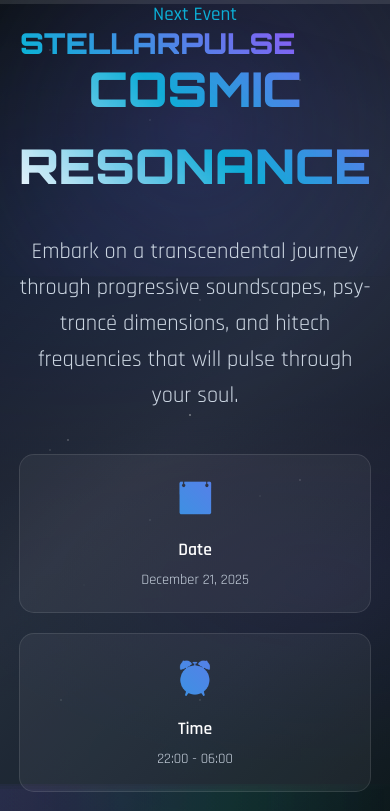
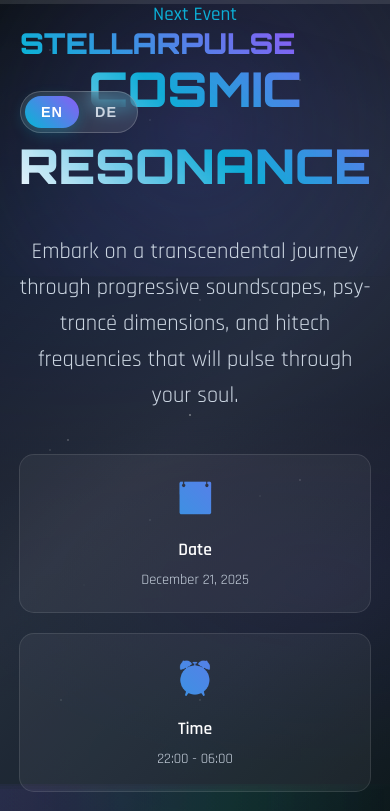
Before and after one commit to LingarajMKWalmart/Stellarpulse, a plain HTML site: page stellarpulse-website.html in a window 390 px wide. Shown: the top 811 px of the page. Drawn offline with Linux system fonts and the light colour scheme.

Commit message:
feat: Add EN/DE language toggle functionality
- Implemented professional language toggle buttons in navigation
- Added translation data attributes for key UI elements
- Created JavaScript language switching with localStorage persistence
- Added responsive positioning for mobile devices
- Included German translations for navigation, hero, and key sections
- Updated HTML lang attribute dynamically for accessibility
- Enhanced user experience with seamless language switching

```diff
--- a/stellarpulse-website.html
+++ b/stellarpulse-website.html
@@ -271,6 +271,41 @@
 
         .nav-links a:hover::after {
             width: 100%;
+        }
+
+        /* Language Toggle */
+        .language-toggle {
+            display: flex;
+            background: rgba(255, 255, 255, 0.1);
+            border-radius: 25px;
+            padding: 4px;
+            backdrop-filter: blur(10px);
+            border: 1px solid rgba(255, 255, 255, 0.2);
+        }
+
+        .lang-btn {
+            background: transparent;
+            border: none;
+            color: var(--text-secondary);
+            padding: 8px 16px;
+            border-radius: 20px;
+            font-size: 0.9rem;
+            font-weight: 600;
+            cursor: pointer;
+            transition: all 0.3s ease;
+            text-transform: uppercase;
+            letter-spacing: 1px;
+        }
+
+        .lang-btn:hover {
+            color: var(--text-primary);
+            background: rgba(255, 255, 255, 0.1);
+        }
+
+        .lang-btn.active {
+            background: linear-gradient(45deg, var(--accent-cyan), var(--accent-pink));
+            color: var(--text-primary);
+            box-shadow: 0 4px 15px rgba(6, 182, 212, 0.3);
         }
 
         /* Hero Section */
@@ -705,8 +740,18 @@
 
         /* Responsive Design */
         @media (max-width: 768px) {
+            .nav-container {
+                flex-wrap: wrap;
+                gap: 15px;
+            }
+
             .nav-links {
                 display: none;
+            }
+
+            .language-toggle {
+                order: 3;
+                margin-top: 10px;
             }
 
             .hero-title {
@@ -869,20 +914,24 @@
         <div class="nav-container">
             <a href="#hero" class="logo">STELLARPULSE</a>
             <ul class="nav-links">
-                <li><a href="#lineup">Lineup</a></li>
-                <li><a href="#venue">Venue</a></li>
-                <li><a href="#about">About</a></li>
-                <li><a href="#contact">Contact</a></li>
+                <li><a href="#lineup" data-en="Lineup" data-de="Lineup">Lineup</a></li>
+                <li><a href="#venue" data-en="Venue" data-de="Location">Venue</a></li>
+                <li><a href="#about" data-en="About" data-de="Über uns">About</a></li>
+                <li><a href="#contact" data-en="Contact" data-de="Kontakt">Contact</a></li>
             </ul>
+            <div class="language-toggle">
+                <button class="lang-btn active" data-lang="en">EN</button>
+                <button class="lang-btn" data-lang="de">DE</button>
+            </div>
         </div>
     </nav>
 
     <!-- Hero Section -->
     <section class="hero" id="hero">
         <div class="hero-content">
-            <div class="hero-subtitle">Next Event</div>
+            <div class="hero-subtitle" data-en="Next Event" data-de="Nächstes Event">Next Event</div>
             <h1 class="hero-title">COSMIC RESONANCE</h1>
-            <p class="hero-description">
+            <p class="hero-description" data-en="Embark on a transcendental journey through progressive soundscapes, psy-trance dimensions, and hitech frequencies that will pulse through your soul." data-de="Begib dich auf eine transzendentale Reise durch progressive Klanglandschaften, Psy-Trance-Dimensionen und Hitech-Frequenzen, die durch deine Seele pulsieren werden.">
                 Embark on a transcendental journey through progressive soundscapes,
                 psy-trance dimensions, and hitech frequencies that will pulse through your soul.
             </p>
@@ -911,8 +960,8 @@
             </div>
 
             <div class="cta-container">
-                <a href="#" class="cta-button" id="ticketBtn">Get Tickets Now</a>
-                <a href="#lineup" class="cta-secondary">View Lineup</a>
+                <a href="#" class="cta-button" id="ticketBtn" data-en="Get Tickets Now" data-de="Tickets Kaufen">Get Tickets Now</a>
+                <a href="#lineup" class="cta-secondary" data-en="View Lineup" data-de="Lineup Anzeigen">View Lineup</a>
             </div>
         </div>
     </section>
@@ -920,7 +969,7 @@
     <!-- Lineup Section -->
     <section class="lineup" id="lineup">
         <div class="section-container">
-            <h2 class="section-title">Stellar Lineup</h2>
+            <h2 class="section-title" data-en="Stellar Lineup" data-de="Stellar Lineup">Stellar Lineup</h2>
 
             <div class="artists-grid">
                 <div class="artist-card">
@@ -1025,7 +1074,7 @@
         <div class="section-container">
             <div class="about-content">
                 <div class="about-text">
-                    <h3>About Stellarpulse</h3>
+                    <h3 data-en="About Stellarpulse" data-de="Über Stellarpulse">About Stellarpulse</h3>
                     <p>
                         Stellarpulse is a non-profit collective dedicated to curating
                         transcendental electronic music experiences across Switzerland.
@@ -1053,7 +1102,7 @@
                 </div>
 
                 <div class="contact-info" id="contact">
-                    <h4>Contact & Bookings</h4>
+                    <h4 data-en="Contact & Bookings" data-de="Kontakt & Buchungen">Contact & Bookings</h4>
                     <div class="contact-detail">
                         <strong>Email:</strong> hello@stellarpulse.ch
                     </div>
@@ -1313,6 +1362,82 @@
         }
 
         updateMetaTags();
+
+        // Language switching functionality
+        let currentLanguage = 'en';
+        const translations = {
+            en: {
+                'Next Event': 'Next Event',
+                'Lineup': 'Lineup',
+                'Venue': 'Venue',
+                'About': 'About',
+                'Contact': 'Contact',
+                'Date': 'Date',
+                'Time': 'Time',
+                'Location': 'Location',
+                'Genres': 'Genres',
+                'Get Tickets Now': 'Get Tickets Now',
+                'View Lineup': 'View Lineup',
+                'Stellar Lineup': 'Stellar Lineup',
+                'About Stellarpulse': 'About Stellarpulse',
+                'Contact & Bookings': 'Contact & Bookings'
+            },
+            de: {
+                'Next Event': 'Nächstes Event',
+                'Lineup': 'Lineup',
+                'Venue': 'Location',
+                'About': 'Über uns',
+                'Contact': 'Kontakt',
+                'Date': 'Datum',
+                'Time': 'Zeit',
+                'Location': 'Ort',
+                'Genres': 'Genres',
+                'Get Tickets Now': 'Tickets Kaufen',
+                'View Lineup': 'Lineup Anzeigen',
+                'Stellar Lineup': 'Stellar Lineup',
+                'About Stellarpulse': 'Über Stellarpulse',
+                'Contact & Bookings': 'Kontakt & Buchungen'
+            }
+        };
+
+        function switchLanguage(lang) {
+            currentLanguage = lang;
+
+            // Update active button
+            document.querySelectorAll('.lang-btn').forEach(btn => {
+                btn.classList.remove('active');
+                if (btn.dataset.lang === lang) {
+                    btn.classList.add('active');
+                }
+            });
+
+            // Update all elements with translation data
+            document.querySelectorAll('[data-en][data-de]').forEach(element => {
+                const key = element.dataset.en;
+                if (translations[lang] && translations[lang][key]) {
+                    element.textContent = translations[lang][key];
+                }
+            });
+
+            // Update HTML lang attribute
+            document.documentElement.lang = lang === 'de' ? 'de-CH' : 'en';
+
+            // Store language preference
+            localStorage.setItem('stellarpulse-lang', lang);
+        }
+
+        // Language button event listeners
+        document.querySelectorAll('.lang-btn').forEach(btn => {
+            btn.addEventListener('click', () => {
+                switchLanguage(btn.dataset.lang);
+            });
+        });
+
+        // Initialize language from localStorage or default to English
+        const savedLanguage = localStorage.getItem('stellarpulse-lang') || 'en';
+        if (savedLanguage !== 'en') {
+            switchLanguage(savedLanguage);
+        }
     </script>
 </body>
 </html>
```
